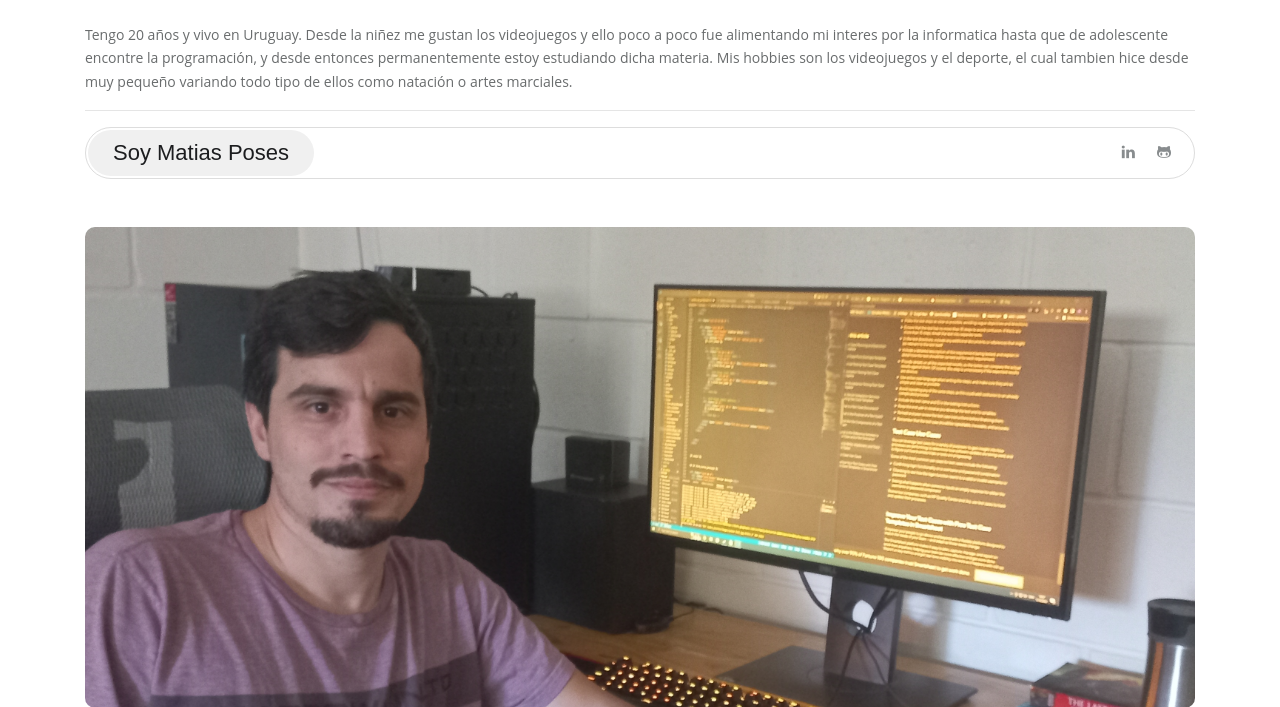
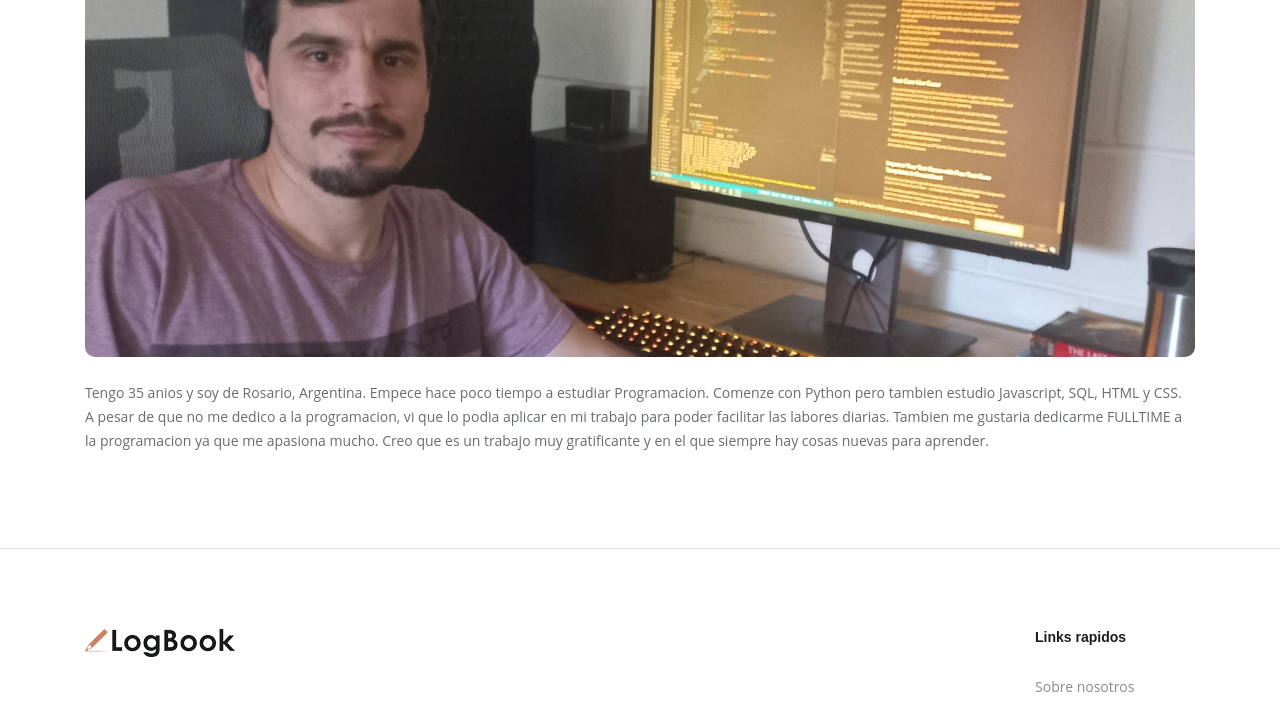
Before and after one commit to campeone-pixel/blog, a Django app: page /sobre_nosotros/ in a window 1280 px wide. Shown: the part 1085-1792 px from the top of the page. Run offline with Django 4.2, Linux system fonts and the light colour scheme; some libraries are stand-ins or nearby versions.

Commit message:
agregue una imagen

```diff
--- a/templates/includes/footer.html
+++ b/templates/includes/footer.html
@@ -4,7 +4,7 @@
   <div class="container">
      <div class="row justify-content-between">
         <div class="col-md-3 mb-4">
-           <a class="mb-4 d-block" href="index.html">
+           <a class="mb-4 d-block" href="{% url 'inicio' %}">
               <img class="img-fluid" width="150px" src="{% static 'images/logo.png' %}" alt="LogBook">
            </a>
 
--- a/templates/includes/section_home.html
+++ b/templates/includes/section_home.html
@@ -187,7 +187,7 @@
 						</li>
 					</ul>
 				</div>
-				<img src="images/author-full.jpg" class="img-fluid w-100 mb-4 rounded-lg" alt="author">
+				<img src="{% static 'images/matias_poses.jpg' %}" class="img-fluid w-100 mb-4 rounded-lg" alt="author">
 				<div class="content">
 
 					<p>Tengo 20 años y vivo en Uruguay.
```
Also changed, not shown: blog/static/images/mapa_iniciado.png (added), blog/static/images/mapa_sin_iniciar.png (added), db.sqlite3, media/images/1366_2000_2_xfw5lf4.jpg (added), readme.md, 1 other file.
